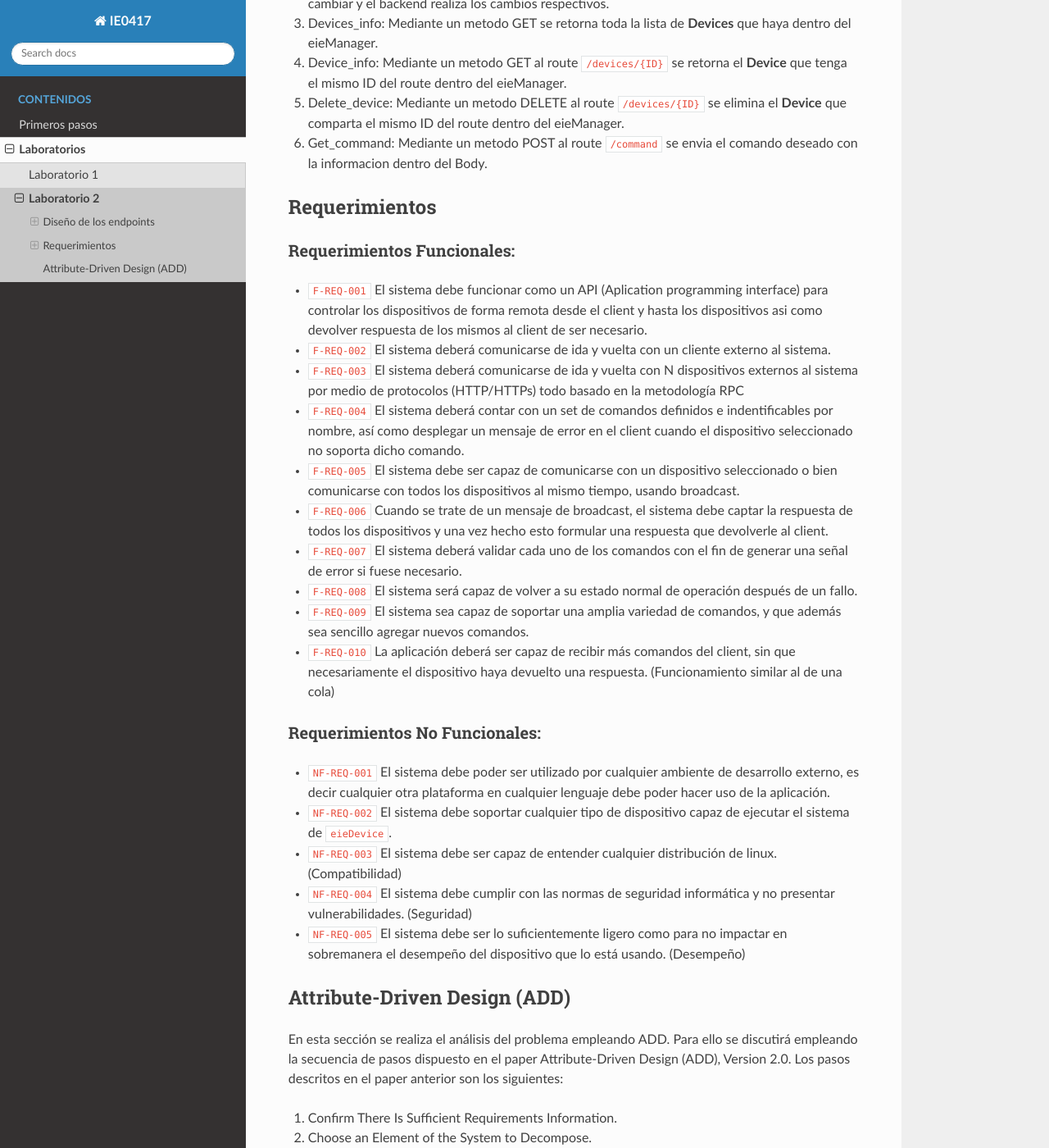
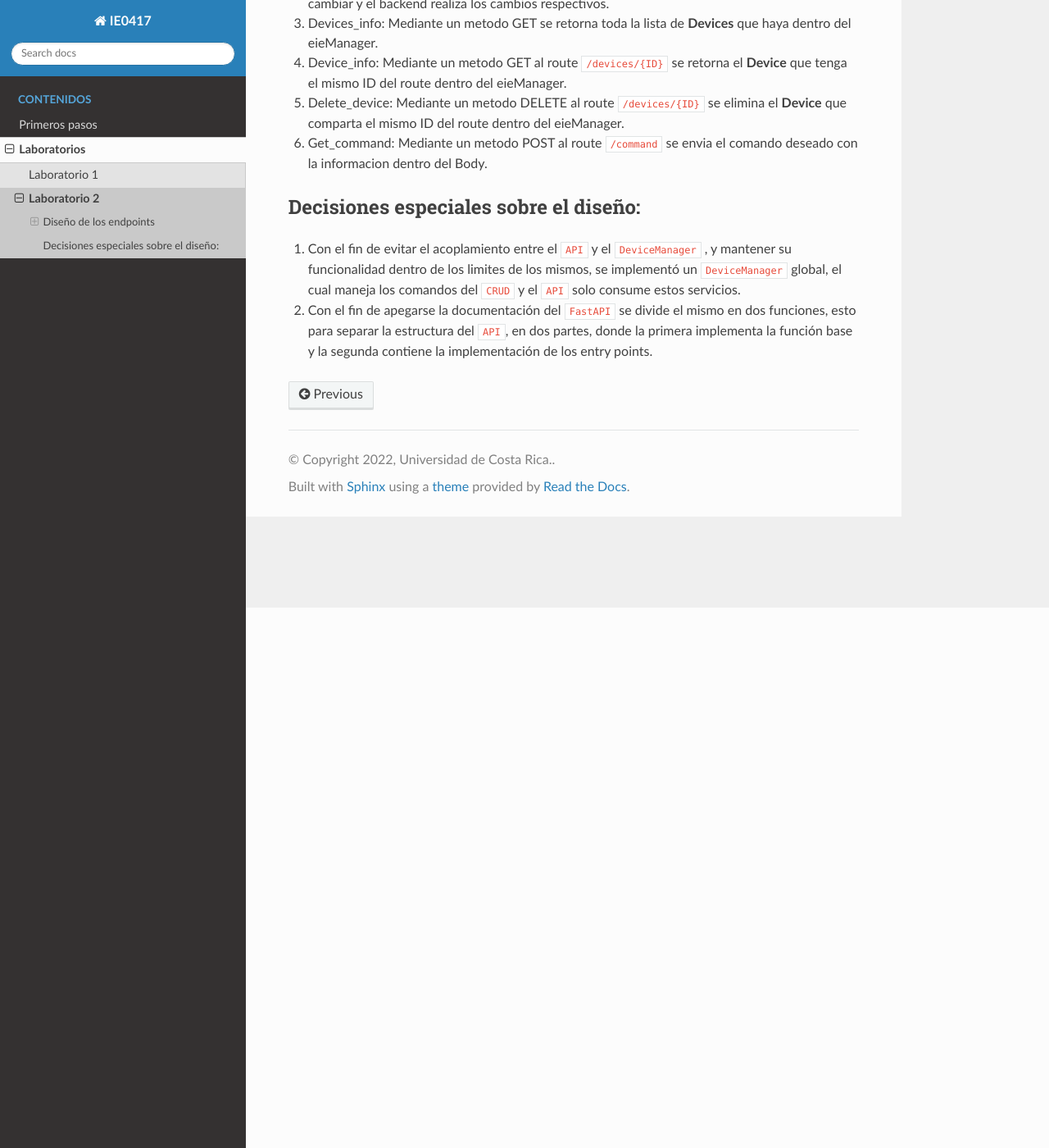
Before and after one commit to gabomora2200/ie0417-B80525, a Sphinx documentation site: the page built from docs/source/labs/lab2/lab2.rst, in a window 1280 px wide and 1400 px high, scrolled down 659 px. Shown: the whole window at 82% size. Built offline with Sphinx 7.4.7 and the Read the Docs theme 2.0.0, drawn with Linux system fonts in a browser that asks for light colours; some of the changed text lies outside the part shown.

Commit message:
Editando el codigo segun el linter

```diff
--- a/docs/source/labs/lab2/lab2.rst
+++ b/docs/source/labs/lab2/lab2.rst
@@ -25,46 +25,8 @@ Los metodos trabajan bajo el route ``/devices``, con excepcion del **Ger_command
 #. Delete_device: Mediante un metodo DELETE al route ``/devices/{ID}`` se elimina el **Device** que comparta el mismo ID del route dentro del eieManager.
 #. Get_command: Mediante un metodo POST al route ``/command`` se envia el comando deseado con la informacion dentro del Body.
 
-Requerimientos
-**************
+Decisiones especiales sobre el diseño:
+**************************************
 
-Requerimientos Funcionales:
-===========================
-
-* ``F-REQ-001`` El sistema debe funcionar como un API (Aplication programming interface) para controlar los dispositivos de forma remota desde el client y hasta los dispositivos asi como devolver respuesta de los mismos al client de ser necesario.
-* ``F-REQ-002`` El sistema deberá comunicarse de ida y vuelta con un cliente externo al sistema.
-* ``F-REQ-003`` El sistema deberá comunicarse de ida y vuelta con N dispositivos externos al sistema por medio de protocolos (HTTP/HTTPs) todo basado en la metodología RPC
-* ``F-REQ-004`` El sistema deberá contar con un set de comandos definidos e indentificables por nombre, así como desplegar un mensaje de error en el client cuando el dispositivo seleccionado no soporta dicho comando.
-* ``F-REQ-005`` El sistema debe ser capaz de comunicarse con un dispositivo seleccionado o bien comunicarse con todos los dispositivos al mismo tiempo, usando broadcast.
-* ``F-REQ-006`` Cuando se trate de un mensaje de broadcast, el sistema debe captar la respuesta de todos los dispositivos y una vez hecho esto formular una respuesta que devolverle al client.
-* ``F-REQ-007`` El sistema deberá validar cada uno de los comandos con el fin de generar una señal de error si fuese necesario.
-* ``F-REQ-008`` El sistema será capaz de volver a su estado normal de operación después de un fallo.
-* ``F-REQ-009`` El sistema sea capaz de soportar una amplia variedad de comandos, y que además sea sencillo agregar nuevos comandos.
-* ``F-REQ-010`` La aplicación deberá ser capaz de recibir más comandos del client, sin que necesariamente el dispositivo haya devuelto una respuesta. (Funcionamiento similar al de una cola)
-
-Requerimientos No Funcionales:
-==============================
-
-* ``NF-REQ-001`` El sistema debe poder ser utilizado por cualquier ambiente de desarrollo externo, es decir cualquier otra plataforma en cualquier lenguaje debe poder hacer uso de la aplicación.
-* ``NF-REQ-002`` El sistema debe soportar cualquier tipo de dispositivo capaz de ejecutar el sistema de ``eieDevice``.
-* ``NF-REQ-003`` El sistema debe ser capaz de entender cualquier distribución de linux. (Compatibilidad)
-* ``NF-REQ-004`` El sistema debe cumplir con las normas de seguridad informática y no presentar vulnerabilidades. (Seguridad)
-* ``NF-REQ-005`` El sistema debe ser lo suficientemente ligero como para no impactar en sobremanera el desempeño del dispositivo que lo está usando. (Desempeño)
-
-Attribute-Driven Design (ADD)
-*****************************
-
-En esta sección se realiza el análisis del problema empleando ADD. Para ello se discutirá empleando la secuencia de pasos dispuesto en el paper Attribute-Driven Design (ADD),
-Version 2.0. Los pasos descritos en el paper anterior son los siguientes:
-
-#. Confirm There Is Sufficient Requirements Information.
-#. Choose an Element of the System to Decompose.
-#. Identify Candidate Architectural Drivers.
-#. Choose a Design Concept That Satisfies the Architectural Drivers.
-#. Instantiate Architectural Elements and Allocate Responsibilities.
-#. Define Interfaces for Instantiated Elements.
-#. Verify and Refine Requirements and Make Them Constraints for Instantiated Elements.
-#. Repeat steps 2 through 7 for the Next Element of the System You Wish to Decompose
-
-
-Para este caso el proceso de aplicar ADD se debe realizar en dos componentes ya establecidos los cuales son **eieManager** y **eieDevice**, esto son tomados del primer boceto elaborado del sistema.
+#. Con el fin de evitar el acoplamiento entre el ``API`` y el ``DeviceManager`` , y mantener su funcionalidad dentro de los limites de los mismos, se implementó un ``DeviceManager`` global, el cual maneja los comandos del ``CRUD`` y el ``API`` solo consume estos servicios.
+#. Con el fin de apegarse la documentación del ``FastAPI`` se divide el mismo en dos funciones, esto para separar la estructura del ``API``, en dos partes, donde la primera implementa la función base y la segunda contiene la implementación de los entry points.
```
Also changed, not shown: 1 other file.
